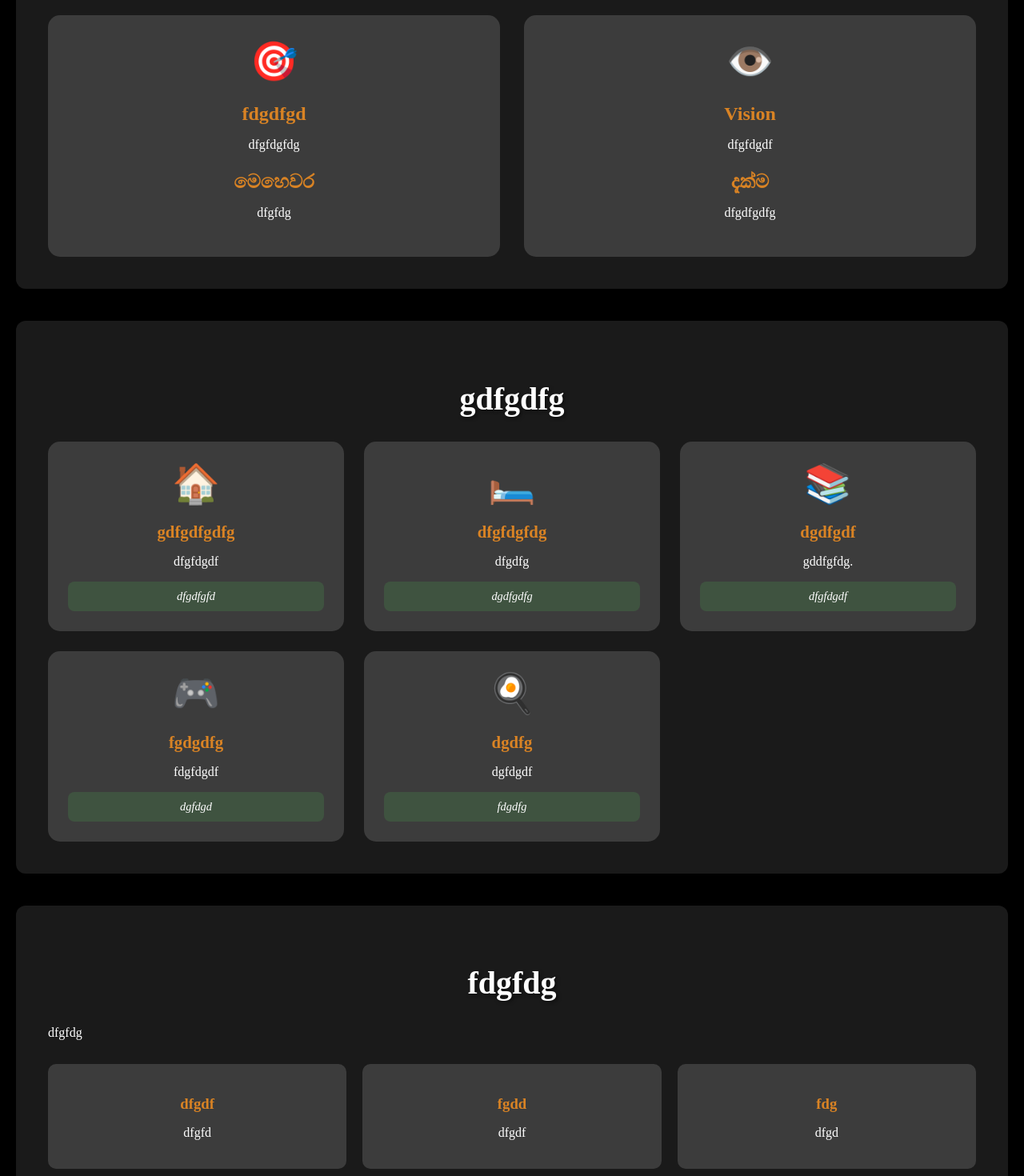
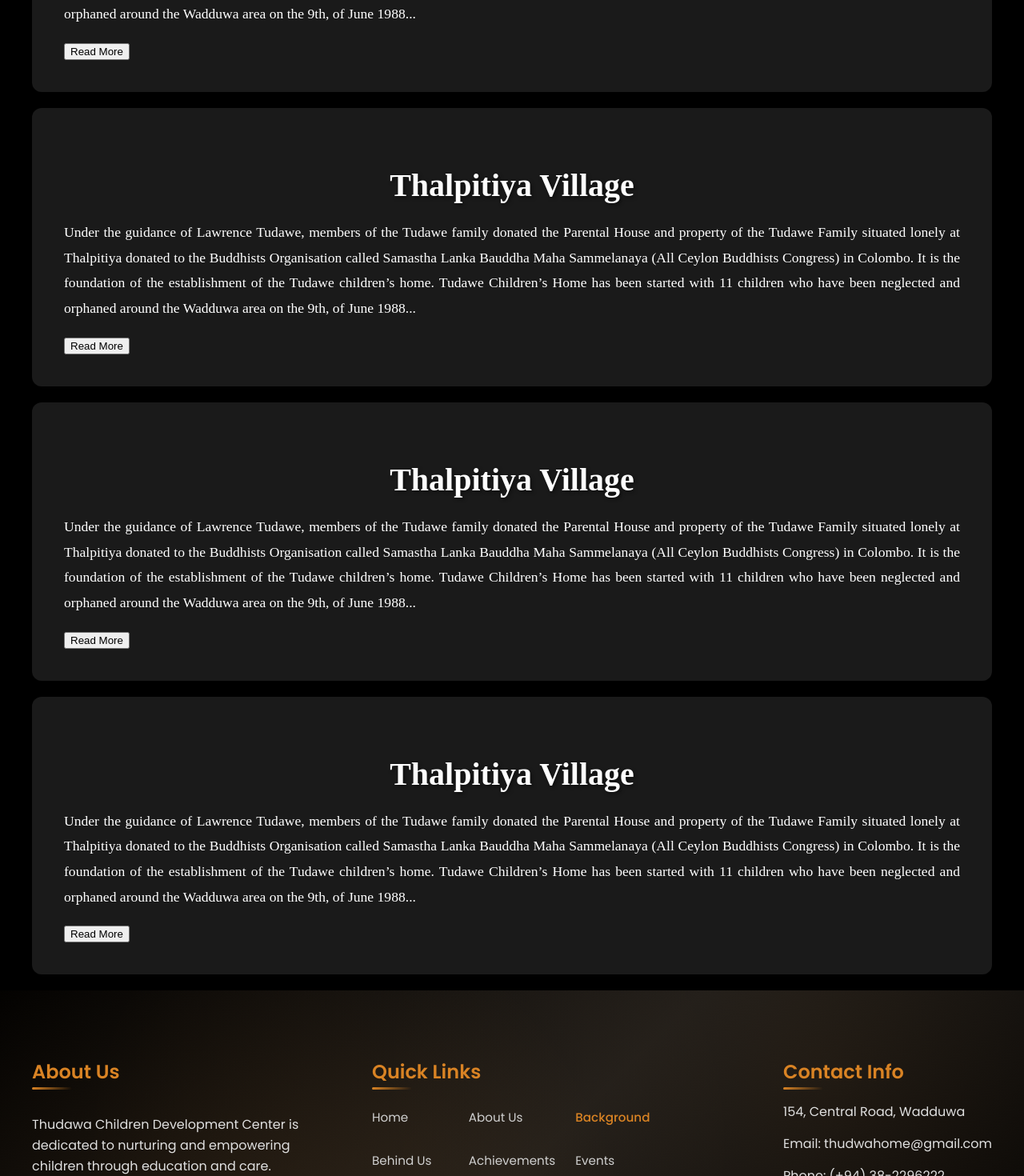
Before and after one commit to Dulan19/Thudawa_Website, a React (Create React App) app: page /Background in a window 1280 px wide. Shown: the part 1280-2750 px from the top of the page at 80% size. Built offline with nearby package versions, Linux system fonts and the light colour scheme.

Commit message:
backgrounds

```diff
--- a/src/pages/Background.jsx
+++ b/src/pages/Background.jsx
@@ -18,13 +18,8 @@ function Background() {
 
 
         <h1 className="aboutus-heading">
-          sdfsdfsdf
-          <h6>
+          Background
 
-           fsdfsd
-            <br />
-            sdfsdf
-          </h6>
         </h1>
 
 
@@ -98,180 +93,73 @@ function Background() {
                           with ATM facilities. Fresh foods, vegetables, fruits, fish or meat form Market or Food City .Even medicines you can buy from there. We invite you to have
                             a chat with villagers, and share their views.</p>}
           </div>
+          <div className="section-container">
+          <div className="intro-section">
+            <h2>Thalpitiya Village</h2>
+            <p>Under the guidance of  Lawrence Tudawe, members of the Tudawe family donated the Parental House and property of the Tudawe Family situated lonely at
+              Thalpitiya donated to the Buddhists Organisation called Samastha Lanka Bauddha Maha Sammelanaya (All Ceylon Buddhists Congress) in Colombo. It is the
+              foundation of the establishment of the Tudawe children’s home.
+              Tudawe Children’s Home has been started with 11 children who have been neglected and orphaned around the Wadduwa area on the 9th, of June 1988...</p>
+            <button onClick={() => setShow2(!show2)}>{show2 ? "Show Less" : "Read More"}
+            </button>
+            {show2 && <p> by donating the property to the All Ceylon Buddhists Congress. It has been registered under…. on 01’st of June 1989. The first matron was
+              Miss. Yasawathi Jayawardhana. Since 1988 it has been a shelter for nearly 111 girls. most of them are now living in a good position in society.The
+              children’s home is controlled by a board of governors and the children are assigned to the home by the Department of Probation and Child Care Services.
+              1’st matron:  Miss Yasawathi Jayawardhana</p>}
+          </div>
+          </div>
+
+          <div className="section-container">
+          <div className="intro-section">
+            <h2>Thalpitiya Village</h2>
+            <p>Under the guidance of  Lawrence Tudawe, members of the Tudawe family donated the Parental House and property of the Tudawe Family situated lonely at
+              Thalpitiya donated to the Buddhists Organisation called Samastha Lanka Bauddha Maha Sammelanaya (All Ceylon Buddhists Congress) in Colombo. It is the
+              foundation of the establishment of the Tudawe children’s home.
+              Tudawe Children’s Home has been started with 11 children who have been neglected and orphaned around the Wadduwa area on the 9th, of June 1988...</p>
+            <button onClick={() => setShow3(!show3)}>{show3 ? "Show Less" : "Read More"}
+            </button>
+            {show3 && <p> by donating the property to the All Ceylon Buddhists Congress. It has been registered under…. on 01’st of June 1989. The first matron was
+              Miss. Yasawathi Jayawardhana. Since 1988 it has been a shelter for nearly 111 girls. most of them are now living in a good position in society.The
+              children’s home is controlled by a board of governors and the children are assigned to the home by the Department of Probation and Child Care Services.
+              1’st matron:  Miss Yasawathi Jayawardhana</p>}
+          </div>
+          </div>
+
+          <div className="section-container">
+          <div className="intro-section">
+            <h2>Thalpitiya Village</h2>
+            <p>Under the guidance of  Lawrence Tudawe, members of the Tudawe family donated the Parental House and property of the Tudawe Family situated lonely at
+              Thalpitiya donated to the Buddhists Organisation called Samastha Lanka Bauddha Maha Sammelanaya (All Ceylon Buddhists Congress) in Colombo. It is the
+              foundation of the establishment of the Tudawe children’s home.
+              Tudawe Children’s Home has been started with 11 children who have been neglected and orphaned around the Wadduwa area on the 9th, of June 1988...</p>
+            <button onClick={() => setShow4(!show4)}>{show4 ? "Show Less" : "Read More"}
+            </button>
+            {show4 && <p> by donating the property to the All Ceylon Buddhists Congress. It has been registered under…. on 01’st of June 1989. The first matron was
+              Miss. Yasawathi Jayawardhana. Since 1988 it has been a shelter for nearly 111 girls. most of them are now living in a good position in society.The
+              children’s home is controlled by a board of governors and the children are assigned to the home by the Department of Probation and Child Care Services.
+              1’st matron:  Miss Yasawathi Jayawardhana</p>}
+          </div>
+          </div>
+
+          <div className="section-container">
+          <div className="intro-section">
+            <h2>Thalpitiya Village</h2>
+            <p>Under the guidance of  Lawrence Tudawe, members of the Tudawe family donated the Parental House and property of the Tudawe Family situated lonely at
+              Thalpitiya donated to the Buddhists Organisation called Samastha Lanka Bauddha Maha Sammelanaya (All Ceylon Buddhists Congress) in Colombo. It is the
+              foundation of the establishment of the Tudawe children’s home.
+              Tudawe Children’s Home has been started with 11 children who have been neglected and orphaned around the Wadduwa area on the 9th, of June 1988...</p>
+            <button onClick={() => setShow5(!show5)}>{show5 ? "Show Less" : "Read More"}
+            </button>
+            {show5 && <p> by donating the property to the All Ceylon Buddhists Congress. It has been registered under…. on 01’st of June 1989. The first matron was
+              Miss. Yasawathi Jayawardhana. Since 1988 it has been a shelter for nearly 111 girls. most of them are now living in a good position in society.The
+              children’s home is controlled by a board of governors and the children are assigned to the home by the Department of Probation and Child Care Services.
+              1’st matron:  Miss Yasawathi Jayawardhana</p>}
+          </div>
+          </div>
 
 
 
 
-
-          <div className="mvv-section">
-            <h2>dfgfdgdfg</h2>
-            <div className="mvv-grid">
-              <div className="mvv-card">
-                <div className="mvv-icon">🎯</div>
-                <h3>fdgdfgd</h3>
-                <p>
-                  dfgfdgfdg
-                </p>
-                <h3>මෙහෙවර</h3>
-                <p>
-                  dfgfdg
-                </p>
-              </div>
-              <div className="mvv-card">
-                <div className="mvv-icon">👁️</div>
-                <h3>Vision</h3>
-                <p>
-                 dfgfdgdf
-                 </p>
-                <h3>දැක්ම</h3>
-                <p>
-                  dfgdfgdfg
-                </p>
-              </div>
-
-            </div>
-          </div>
-
-
-          <div className="facilities-section">
-            <h2>gdfgdfg</h2>
-            <div className="facilities-grid">
-              <div className="facility-card">
-                <div className="facility-image">🏠</div>
-                <h3>gdfgdfgdfg</h3>
-                <p>dfgfdgdf</p>
-                <div className="facility-fact">
-                  dfgdfgfd
-                </div>
-              </div>
-              <div className="facility-card">
-                <div className="facility-image">🛏️</div>
-                <h3>dfgfdgfdg</h3>
-                <p>dfgdfg</p>
-                <div className="facility-fact">dgdfgdfg</div>
-              </div>
-              <div className="facility-card">
-                <div className="facility-image">📚</div>
-                <h3>dgdfgdf</h3>
-                <p>gddfgfdg.</p>
-                <div className="facility-fact">dfgfdgdf</div>
-              </div>
-              <div className="facility-card">
-                <div className="facility-image">🎮</div>
-                <h3>fgdgdfg</h3>
-                <p>fdgfdgdf</p>
-                <div className="facility-fact">dgfdgd</div>
-              </div>
-              <div className="facility-card">
-                <div className="facility-image">🍳</div>
-                <h3>dgdfg</h3>
-                <p>dgfdgdf</p>
-                <div className="facility-fact">fdgdfg</div>
-              </div>
-            </div>
-          </div>
-
-
-          <div className="donor-section">
-            <h2>fdgfdg</h2>
-            <div className="donor-content">
-              <p>
-                dfgfdg
-              </p>
-              <div className="donor-highlights">
-                <div className="donor-card">
-                  <h3>dfgdf</h3>
-                  <p>dfgfd</p>
-                </div>
-                <div className="donor-card">
-                  <h3>fgdd</h3>
-                  <p>dfgdf</p>
-                </div>
-                <div className="donor-card">
-                  <h3>fdg</h3>
-                  <p>dfgd</p>
-                </div>
-              </div>
-              <div className="donation-call">
-                <p>
-                  dfgd
-                </p>
-                <button className="donate-btn">fdgd</button>
-              </div>
-            </div>
-          </div>
-
-
-          <div className="life-section">
-            <h2>dfgfd</h2>
-            <div className="life-content">
-              <div className="daily-routine">
-                <h3>fdgd</h3>
-                <div className="routine-grid">
-                  <div className="routine-item">
-                    <span className="routine-icon">🌅</span>
-                    <span>dggd</span>
-                  </div>
-                  <div className="routine-item">
-                    <span className="routine-icon">📖</span>
-                    <span>dfg</span>
-                  </div>
-                  <div className="routine-item">
-                    <span className="routine-icon">🌱</span>
-                    <span>dfg</span>
-                  </div>
-                  <div className="routine-item">
-                    <span className="routine-icon">🍽️</span>
-                    <span>dfg</span>
-                  </div>
-                </div>
-              </div>
-              <div className="testimonial">
-                <blockquote>
-                  content
-                </blockquote>
-                <cite>sub contebnt</cite>
-              </div>
-            </div>
-          </div>
-
-
-          <div className="spiritual-section">
-            <h2>topic</h2>
-            <div className="spiritual-content">
-              <div className="spiritual-item">
-                <h3>topic</h3>
-                <p>
-                  content
-                </p>
-              </div>
-              <div className="spiritual-item">
-                <h3>topic</h3>
-                <p>
-                 content
-                </p>
-              </div>
-              <div className="spiritual-item">
-                <h3>topic</h3>
-                <p>
-                  contenbt
-                </p>
-              </div>
-            </div>
-          </div>
-
-
-          <div className="closing-section">
-            <div className="closing-content">
-              <h2>topic</h2>
-              <p className="closing-message">
-                content
-              </p>
-              <p>
-
-              </p>
-            </div>
-          </div>
         </div>
 
         <Footer />
```
